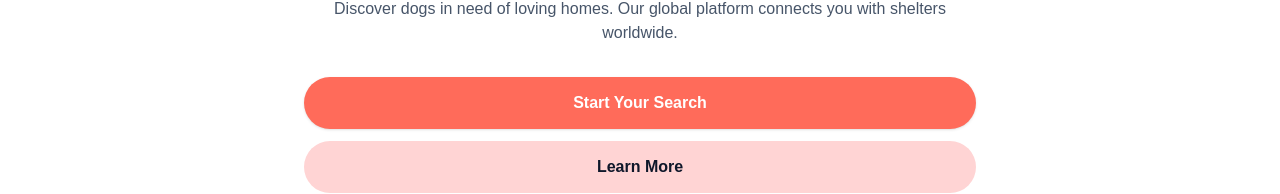
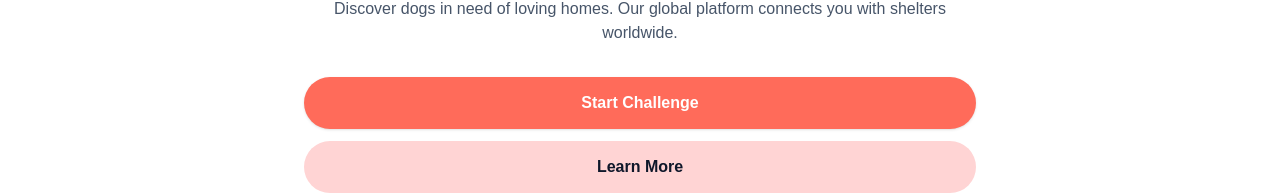
Before and after one commit to GCU-Second-Chance/SecondChance-Global-frontend, a Next.js app: page / in a window 1280 px wide. Shown: the part 699-893 px from the top of the page. Built offline with nearby package versions, Linux system fonts and the light colour scheme; no server answers.

Commit message:
fix: change CTA button text from 'Start Your Search' to 'Start Challenge'

```diff
--- a/components/landing/HeroSection.tsx
+++ b/components/landing/HeroSection.tsx
@@ -57,7 +57,7 @@ export default function HeroSection() {
         >
           <Link href="/challenge" className="w-full">
             <button className="w-full rounded-full bg-[#ff6b5a] px-6 py-3 text-sm font-semibold text-white shadow-sm transition-all hover:bg-[#ff5745] hover:shadow-md md:py-3.5 md:text-base">
-              Start Your Search
+              Start Challenge
             </button>
           </Link>
           <Link href="/challenge" className="w-full">
```
